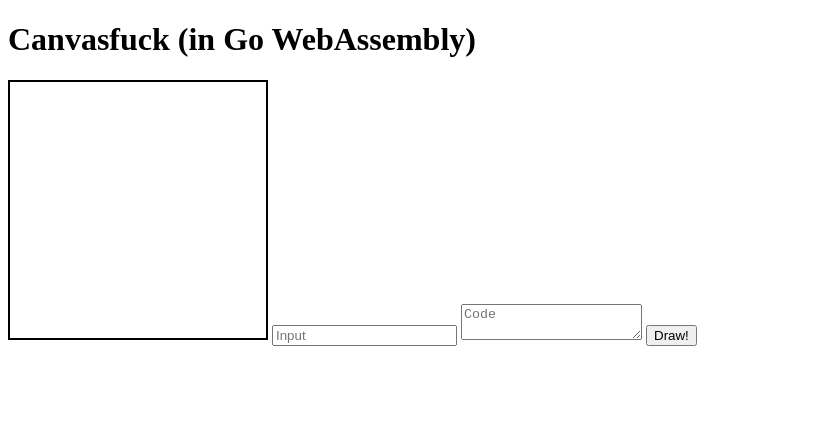
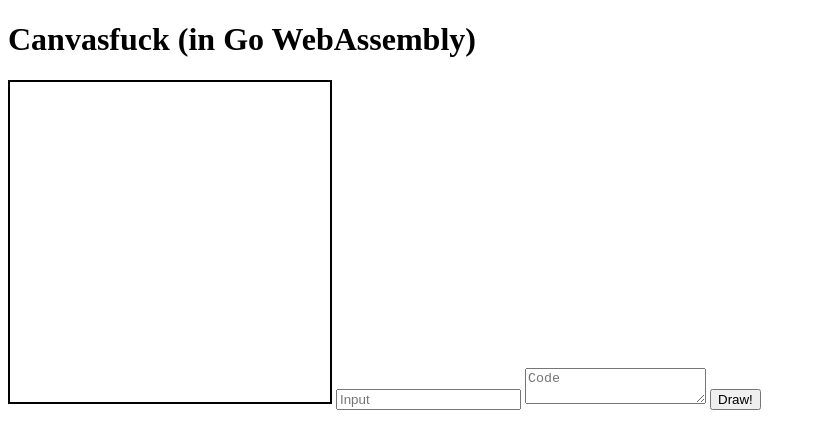
Before and after one commit to sunwoo1524/canvasfuck, a plain HTML site: page index.html in a window 1280 px wide. Shown: the whole page, without its empty margins (0-816 px from the left). Drawn offline with Linux system fonts and the light colour scheme; no server answers.

Commit message:
Fix: cutting canvas bug

```diff
--- a/index.html
+++ b/index.html
@@ -18,7 +18,7 @@
 <body>
     <h1>Canvasfuck (in Go WebAssembly)</h1>
     <main>
-        <canvas id="canvas" width="256" height="256"></canvas>
+        <canvas id="canvas" width="320" height="320"></canvas>
         <input id="stdinput" placeholder="Input">
         <textarea id="code" placeholder="Code"></textarea>
         <button class="draw-btn", onclick="executeBf(code_textarea.value, stdinput.value)">Draw!</button>
```
